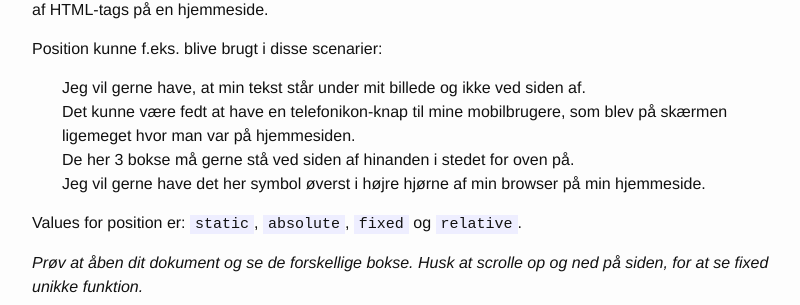
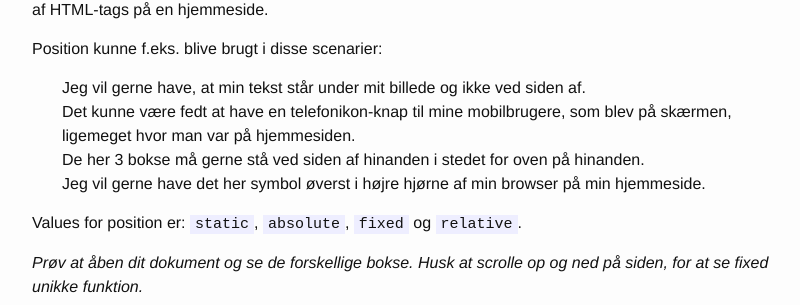
Before and after one commit to peterhoejlundandersen/hilsen, a Jekyll site: the page built from _posts/wordpress/2018-02-03-del-2.markdown, in a window 1280 px wide and 900 px high, scrolled down 588 px. Shown: the part 157-462 px from the top of the window, without its empty margins (238-1038 px from the left). Built offline with Jekyll 4.4.1, drawn with Linux system fonts in a browser that asks for light colours.

Commit message:
stavefejl

```diff
--- a/_posts/wordpress/2018-02-03-del-2.markdown
+++ b/_posts/wordpress/2018-02-03-del-2.markdown
@@ -20,8 +20,8 @@ Den første property er `position: ...` - og som den giver udtryk for - omhandle
 Position kunne f.eks. blive brugt i disse scenarier:
 
 * Jeg vil gerne have, at min tekst står under mit billede og ikke ved siden af.
-* Det kunne være fedt at have en telefonikon-knap til mine mobilbrugere, som blev på skærmen ligemeget hvor man var på hjemmesiden.
-* De her 3 bokse må gerne stå ved siden af hinanden i stedet for oven på.
+* Det kunne være fedt at have en telefonikon-knap til mine mobilbrugere, som blev på skærmen, ligemeget hvor man var på hjemmesiden.
+* De her 3 bokse må gerne stå ved siden af hinanden i stedet for oven på hinanden.
 * Jeg vil gerne have det her symbol øverst i højre hjørne af min browser på min hjemmeside.
 
 Values for position er: `static`, `absolute`, `fixed` og `relative`.
```
